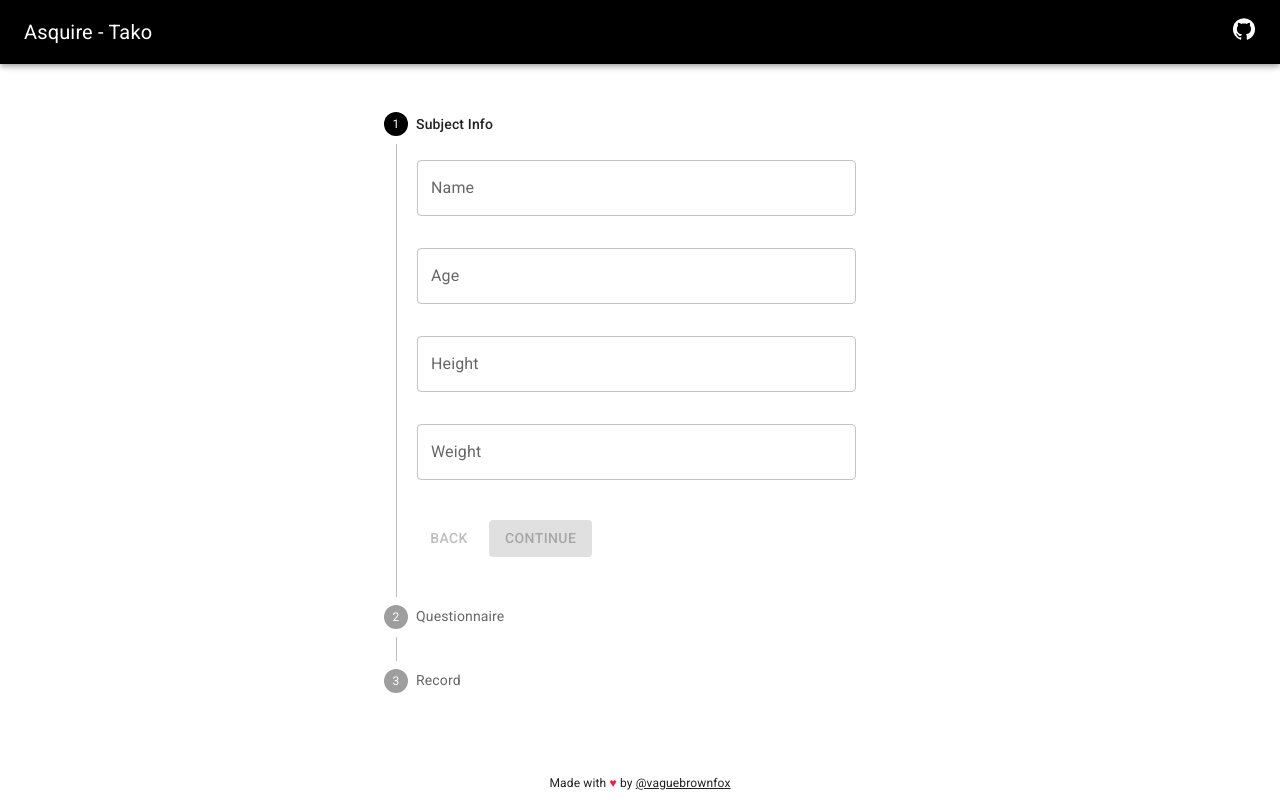
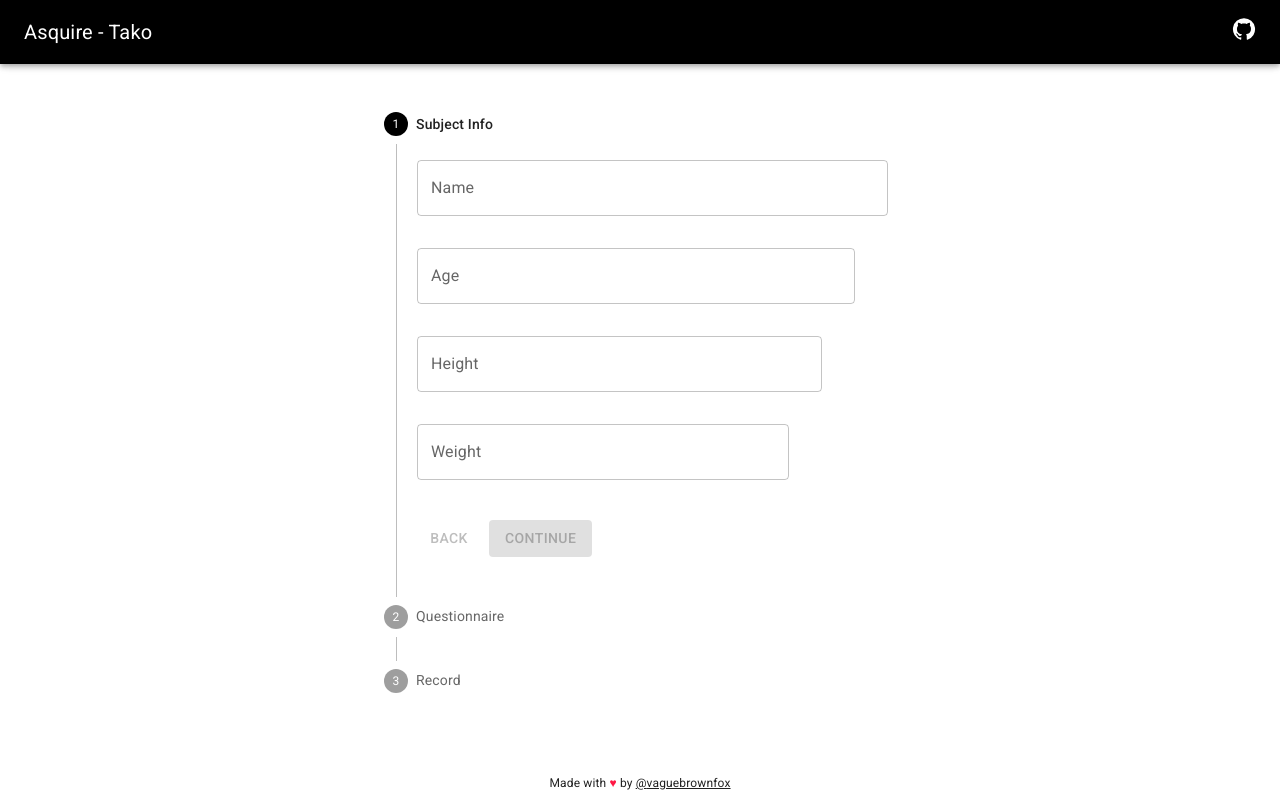
Before and after one commit to vaguebrownfox01/asquire-tako, a React (Create React App) app: page / in a window 1280 px wide. Built offline with nearby package versions, Linux system fonts and the light colour scheme; a web font is replaced by a local one.

Commit message:
sub info step

```diff
--- a/src/app/pieces/SubjectID.js
+++ b/src/app/pieces/SubjectID.js
@@ -4,24 +4,48 @@ import * as React from "react";
 import { Context as SubjectContext } from "../state/data/SubjectContext";
 
 const classes = {
-	textField: (t) => ({ display: "flex", margin: t.spacing(2, 4, 4, 0) }),
+	fieldRoot: (t) => ({ paddingTop: t.spacing(2) }),
+	textField: function s(t) {
+		return {
+			margin: t.spacing(0, 4, 4, 0),
+			width: `${100 - this.i * 7}%`,
+		};
+	},
 };
 
 const SubjectID = React.memo(function SubjectID() {
 	const { state: subjectState, subjectInfoAction } =
 		React.useContext(SubjectContext);
 
+	const [done, setDone] = React.useState(false);
+
 	function handleFieldInput({ target }) {
 		const { value } = target;
 		subjectInfoAction({ value, field: this.field });
 	}
 
+	React.useEffect(() => {
+		subjectInfoAction({ value: done, field: "infoDone" });
+	}, [done]);
+
+	React.useEffect(() => {
+		const checkFields = () => {
+			const fields = subjectState.fields;
+			for (let f of fields) {
+				if (subjectState[f.field] === "") return false;
+			}
+			return true;
+		};
+
+		setDone(() => checkFields());
+	}, [subjectState]);
+
 	return (
-		<Box>
-			{subjectState.fields.map((f) => (
+		<Box sx={classes.fieldRoot}>
+			{subjectState.fields.map((f, i) => (
 				<TextField
 					key={f.id}
-					sx={classes.textField}
+					sx={classes.textField.bind({ i })}
 					id={f.id}
 					label={f.label}
 					type={f.type}
@@ -31,7 +55,6 @@ const SubjectID = React.memo(function SubjectID() {
 					autoComplete="off"
 				/>
 			))}
-			<Typography>{subjectState.subjectId}</Typography>
 		</Box>
 	);
 });
--- a/src/app/state/data/SubjectContext.js
+++ b/src/app/state/data/SubjectContext.js
@@ -1,6 +1,8 @@
 // user context
 import createDataContext from "../createDataContext";
 import { v4 as uuid } from "uuid";
+
+import { questions } from "../../appconfig/content/questions";
 
 export const fields = [
 	{
@@ -37,23 +39,75 @@ const subjectInitialState = {
 	subjectAge: "",
 	subjectWeight: "",
 	subjectHeight: "",
-	subjectId: "",
+	subjectId: "x",
+	infoDone: true,
+
+	allQuestions: null,
+	currentQuestion: {},
+	previousQs: [],
+	answers: {},
+	questionDone: true,
+
 	fields,
 };
 
-// Subjects Attributes
-const typicalSubject = {
-	subjectName: "",
-	subjectId: "",
-};
+// Sample Question
+// let qs = {
+// 	1: {
+// 		qno: 1,
+// 		question: "What is your smoking status?",
+// 		options: ["Ex-smoker(1 year)", "Current smoker", "Non-smoker"],
+// 		nextQnos: [2],
+// 	},
+// };
+// Answer
+// let a = {
+// 	1: {
+// 		question: "text",
+// 		answer: "text",
+// 	},
+// };
 
 // Reducer
 const subjectReducer = (state, action) => {
-	switch (action.type) {
+	const { type, payload } = action;
+	switch (type) {
 		case "SET_LOADING":
-			return { ...state, loading: action.payload };
+			return { ...state, loading: payload };
+
 		case "SET_INFO":
-			return { ...state, [action.payload.field]: action.payload.value };
+			const { field, value } = payload;
+			return { ...state, [field]: value };
+
+		case "SET_QUESTION":
+			return { ...state, ...payload };
+
+		case "SET_QUESTION_NEXT":
+			const { nextQno, question } = payload;
+			const _qdone = nextQno === -1;
+
+			return {
+				...state,
+				questionDone: _qdone,
+				previousQs: [...state.previousQs, question],
+				currentQuestion:
+					state.allQuestions[nextQno] || state.currentQuestion,
+			};
+
+		case "SET_QUESTION_PREV":
+			let _previousQs = [...state.previousQs];
+			if (_previousQs.length < 1) {
+				return { ...state, questionDone: false };
+			}
+
+			const _currentQuestion = _previousQs.pop();
+			return {
+				...state,
+				questionDone: false,
+				previousQs: [..._previousQs],
+				currentQuestion: _currentQuestion,
+			};
+
 		default:
 			return state;
 	}
@@ -70,17 +124,51 @@ const subjectLoadAction = (dispatch) => {
 	};
 };
 
+const subjectSetQuestionAction = (dispatch) => {
+	return () => {
+		dispatch({ type: "SET_LOADING", payload: true });
+
+		let payload = {
+			allQuestions: questions,
+			currentQuestion: questions[1],
+		};
+
+		dispatch({ type: "SET_QUESTION", payload: payload });
+
+		dispatch({ type: "SET_LOADING", payload: false });
+	};
+};
+
 const subjectInfoAction = (dispatch) => {
 	return ({ field, value }) => {
-		dispatch({ type: "SET_LOADING", payload: true });
-
 		let { f, v } = formatFieldValue({ field, value });
 
-		console.log({ f, v });
+		dispatch({ type: "SET_INFO", payload: { field: f, value: v } });
+	};
+};
 
-		dispatch({ type: "SET_INFO", payload: { field: f, value: v } });
+const subjectSubmitAction = (dispatch) => {
+	return ({ question, answer, next }) => {
+		if (next) {
+			let nextQno = null;
+			if (
+				question.nextQnos.length === 1 ||
+				answer.answer === question.options[0]
+			) {
+				nextQno = question.nextQnos[0];
+			} else {
+				nextQno = question.nextQnos[1];
+			}
 
-		dispatch({ type: "SET_LOADING", payload: false });
+			let payload = {
+				nextQno,
+				question: { ...question, answer: answer.answer },
+			};
+
+			dispatch({ type: "SET_QUESTION_NEXT", payload });
+		} else {
+			dispatch({ type: "SET_QUESTION_PREV", payload: null });
+		}
 	};
 };
 
@@ -106,6 +194,8 @@ export const { Context, Provider } = createDataContext(
 	{
 		subjectLoadAction,
 		subjectInfoAction,
+		subjectSetQuestionAction,
+		subjectSubmitAction,
 	},
 	subjectInitialState
 );
```
